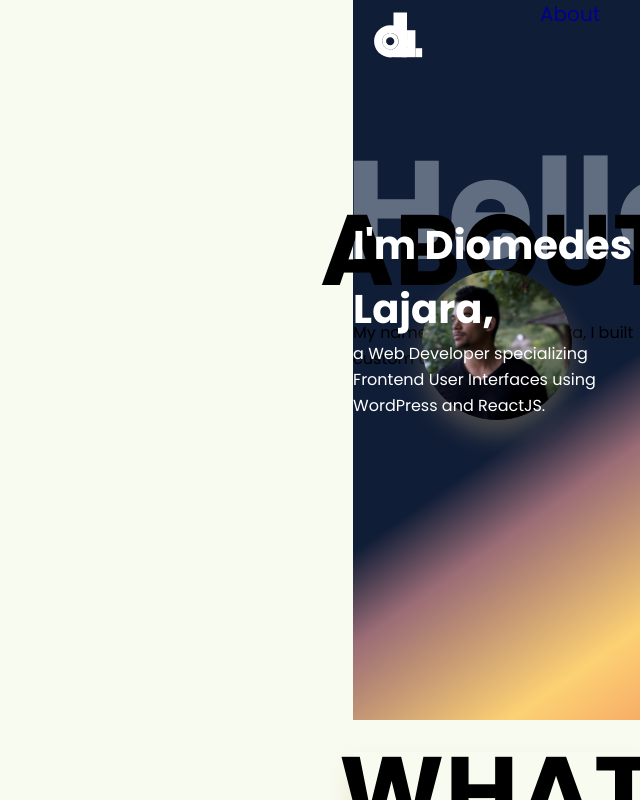
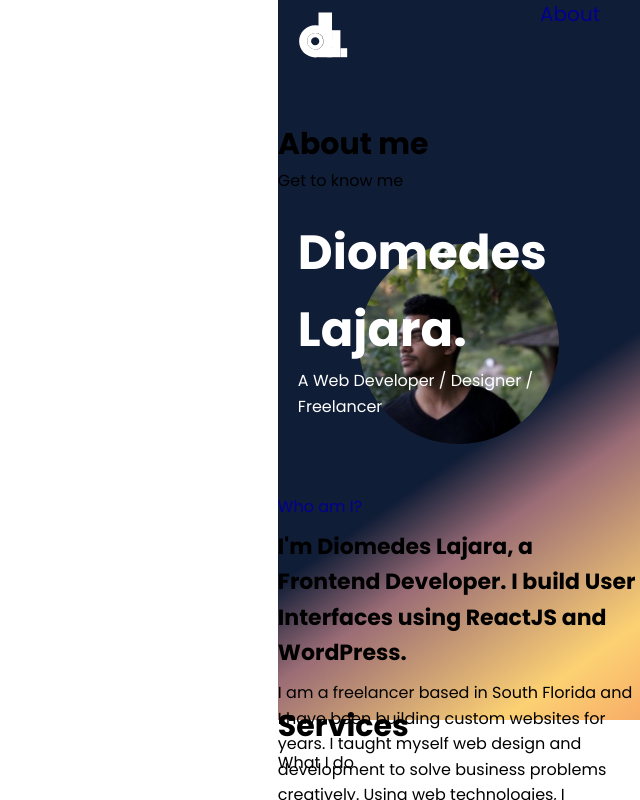
Before and after one commit to DlOMEDES/Portfolio_v3.5, a Next.js app: page / in a window 1280 px wide. Shown: the whole page, without its empty margins (640-1280 px from the left). Built offline with nearby package versions, Linux system fonts and the light colour scheme.

Commit message:
headings and section updates

```diff
--- a/components/About.js
+++ b/components/About.js
@@ -2,14 +2,31 @@ import SectionIntro from "@/components/SectionIntro";
 
 export default function About() {
   return (
-    <section className='about rowGap secmargin'>
-      <div>
+    <section className="about secmargin">
+      <SectionIntro
+        title="About me"
+        titlePropClass="aboutTitle"
+        shapeClass="aboutPropShape"
+        subtitle="Get to know me"
+      />
+      <img className="myPhoto" src="/me.png" alt="" />
 
-      <SectionIntro title="about" titlePropClass="aboutTitle" shapeClass="aboutPropShape" />
+      <div className="aboutText">
+        <h4>
+          <span>Who am I?</span>
+          I'm Diomedes Lajara, a Frontend Developer. I build User Interfaces
+          using ReactJS and WordPress.
+        </h4>
 
-        <p>My name is Diomedes Lajara, I built custom User Interfaces.</p>
-
-        </div>
+        <p>
+          I am a freelancer based in South Florida and I have been building
+          custom websites for years. I taught myself web design and development
+          to solve business problems creatively. Using web technologies, I
+          translate ideas and design concepts into fully functional web
+          products. From Email Templates to websites including WordPress themes
+          and interfaces for React applications.
+        </p>
+      </div>
     </section>
   );
 }
--- a/components/Banner.js
+++ b/components/Banner.js
@@ -5,10 +5,9 @@ export default function Banner() {
     <section className='banner'>
       <Header />
       <div className='content'>
-        <p className='content_hello'>Hello</p>
+        {/* <p className='content_hello'>Hello</p> */}
         <h1 className='content_title'>
-          <span> I'm Diomedes Lajara,</span> <br /> a Web Developer specializing
-          Frontend User Interfaces using WordPress and ReactJS.
+          <span> Diomedes Lajara.</span> <br /> A Web Developer / Designer / Freelancer
         </h1>
       </div>
     </section>
--- a/components/Projects.js
+++ b/components/Projects.js
@@ -34,12 +34,12 @@ const projectData = [
 
 const ProjectItem = ({ img, title, tech, desc }) => {
   return (
-    <article className='article'>
-      <div className='article_img'>
+    <article className="article">
+      <div className="article_img">
         <img src={img} alt="" width="30rem" height="30rem" />
       </div>
 
-      <div className='article_body'>
+      <div className="article_body">
         <h3>{title}</h3>
         <p>{desc}</p>
         <span>{tech}</span>
@@ -50,10 +50,14 @@ const ProjectItem = ({ img, title, tech, desc }) => {
 
 export default function Projects() {
   return (
-    <section className='projects secmargin'>
-      <SectionIntro title="Work" titlePropClass="projectsTitle" shapeClass="projectsPropShape" />
+    <section className="projects secmargin">
+      <SectionIntro
+        title="Work"
+        titlePropClass="projectsTitle"
+        subtitle="Projects that I've done for companies or personal projects"
+      />
 
-      <div className='items'>
+      <div className="items">
         {projectData.map((item) => {
           return <ProjectItem key={item.id} {...item} />;
         })}
--- a/components/SectionIntro.js
+++ b/components/SectionIntro.js
@@ -1,10 +1,16 @@
-
-export default function SectionIntro({title, titlePropClass, shapeClass }) {
+export default function SectionIntro({
+  title,
+  titlePropClass,
+  shapeClass,
+  subPropClass,
+  subtitle,
+}) {
   return (
     <div className="titleContainer">
       <h2 className={titlePropClass}>{title}</h2>
-      <div className={shapeClass}>
-      </div>
+      <span className={subPropClass}>{subtitle}</span>
+      {/* <div className={shapeClass}>
+      </div> */}
     </div>
   );
 }
--- a/components/Services.js
+++ b/components/Services.js
@@ -2,29 +2,35 @@ import SectionIntro from "@/components/SectionIntro";
 
 export default function Services() {
   return (
-    <section className='services secmargin rowGap'>
-      <SectionIntro title="What I Do" titlePropClass="servicesTitle" shapeClass="servicesPropShape" />
-      <div className='services_box'>
+    <section className="services secmargin">
+      <SectionIntro
+        title="Services"
+        titlePropClass="servicesTitle"
+        shapeClass="servicesPropShape"
+        subtitle="What I do"
+      />
+
+      <div className="services_box">
         <h4>
-          Responsive Web Designs <span>Converting ideas into design</span>
+          Responsive Web Design <span>Currating design assets</span>
         </h4>
         <p>
-          I am responsible for slicing and implenting designs for digital web
-          products. Aligning and curating design assets to fit perfectly in any
-          screen size.
+          I am responsible for aligning and curating assets to fit perfectly in
+          any screen size. Slicing and implenting pixel perfect designs for
+          websites and wep apps.
         </p>
       </div>
-      <div className='services_box'>
+      <div className="services_box">
         <h4>
           Web Development <span>From idea to deployment</span>
         </h4>
         <p>
           Using HTML, Css and JavaScript to building beautiful websites and
           applications. Debugging, updating and adding new functionalities are
-          all part of the development process.
+          all part my development process.
         </p>
       </div>
-      <div className='services_box'>
+      <div className="services_box">
         <h4>
           Support, SEO & Analytics <span>Maintainable and Optimized</span>
         </h4>
--- a/styles/about.scss
+++ b/styles/about.scss
@@ -1,5 +1,20 @@
 .about {
   grid-column: mobile-center-start/mobile-center-end;
-  margin: 10rem 0;
   position: relative;
 }
+
+.myPhoto {
+  width: 20rem;
+  height: 20rem;
+  border-radius: 50%;
+  margin: 5rem auto;
+}
+
+.aboutText {
+  span {
+    font-size: 1.6rem;
+    font-weight: 400;
+    display: block;
+    color: $mainblue;
+  }
+}
--- a/styles/banner.scss
+++ b/styles/banner.scss
@@ -14,7 +14,7 @@
 }
 
 .content {
-  margin-top: 50%;
+  margin: 40% 2rem 0 2rem;
   &_hello {
     font-size: 14rem;
     font-weight: 700;
@@ -31,7 +31,7 @@
     color: white;
     span {
       font-weight: 700;
-      font-size: 4rem;
+      font-size: 4.8rem;
     }
   }
 }
--- a/styles/globals.scss
+++ b/styles/globals.scss
@@ -18,6 +18,10 @@ body {
   margin: 0;
 }
 
+p,
+span {
+  margin: 1rem 0;
+}
 
 p,
 ul,
@@ -42,12 +46,20 @@ img {
   object-fit: cover;
 }
 
-h4 {
-  // line-height: 1.3;
+h2 {
+  font-size: 3rem;
 }
 
-section {
-  // margin: 2.5rem 0;
+h3 {
+  font-size: 2.4rem;
+}
+
+h4 {
+  font-size: 2.2rem;
+}
+
+h5 {
+  font-size: 2rem;
 }
 
 @media only screen and (min-width: 768px) {
@@ -58,7 +70,6 @@ section {
 
 .mainGrid {
   overflow-x: hidden;
-  background-color: $shellwhite;
   height: 100vh;
   display: grid;
   grid-template-columns:
@@ -86,9 +97,9 @@ section {
 .rowGap {
   display: flex;
   flex-direction: column;
-  row-gap: 5rem;
+  row-gap: 2.5rem;
 }
 
 .secmargin {
-  margin: 10rem 0;
+  margin: 5rem 0;
 }
--- a/styles/sectionIntro.scss
+++ b/styles/sectionIntro.scss
@@ -1,18 +1,12 @@
-
 .titleContainer {
   position: relative;
-  h2 {
-    text-transform: uppercase;
-    letter-spacing: 0.1rem;
-    font-size: 10rem;
-    text-align: center;
-    position: absolute;
-    top: 0;
-    left: 50%;
-    transform: translateX(-50%)
+  text-transform: initial;
+  margin-bottom: 5rem;
+
+  span {
+    text-transform: initial;
   }
 }
-
 
 .aboutPropShape {
   box-shadow: rgb(204 174 122 / 30%) 0px 15px 25px 0px;
@@ -28,19 +22,11 @@
   background-repeat: no-repeat;
 }
 
-
-.servicesTitle {
-  line-height: 8rem;
-  text-align: left;
-}
-
 .servicesPropShape {
   box-shadow: rgb(204 174 122 / 30%) 0px 15px 25px 0px;
   width: 100%;
-  height: 15rem;
-
+  height: 8rem;
 }
-
 
 .projectsPropShape {
   position: relative;
--- a/styles/services.scss
+++ b/styles/services.scss
@@ -7,14 +7,11 @@
     box-shadow: rgba(204, 174, 122, 0.3) 0px 15px 25px 0px;
     padding: 3rem 1.5rem;
 
-    h4 {
-      font-size: 2.4rem;
-    }
     span {
       font-weight: 400;
       display: block;
       font-size: 2rem;
+      color: $mainblue;
     }
   }
-
 }
```
